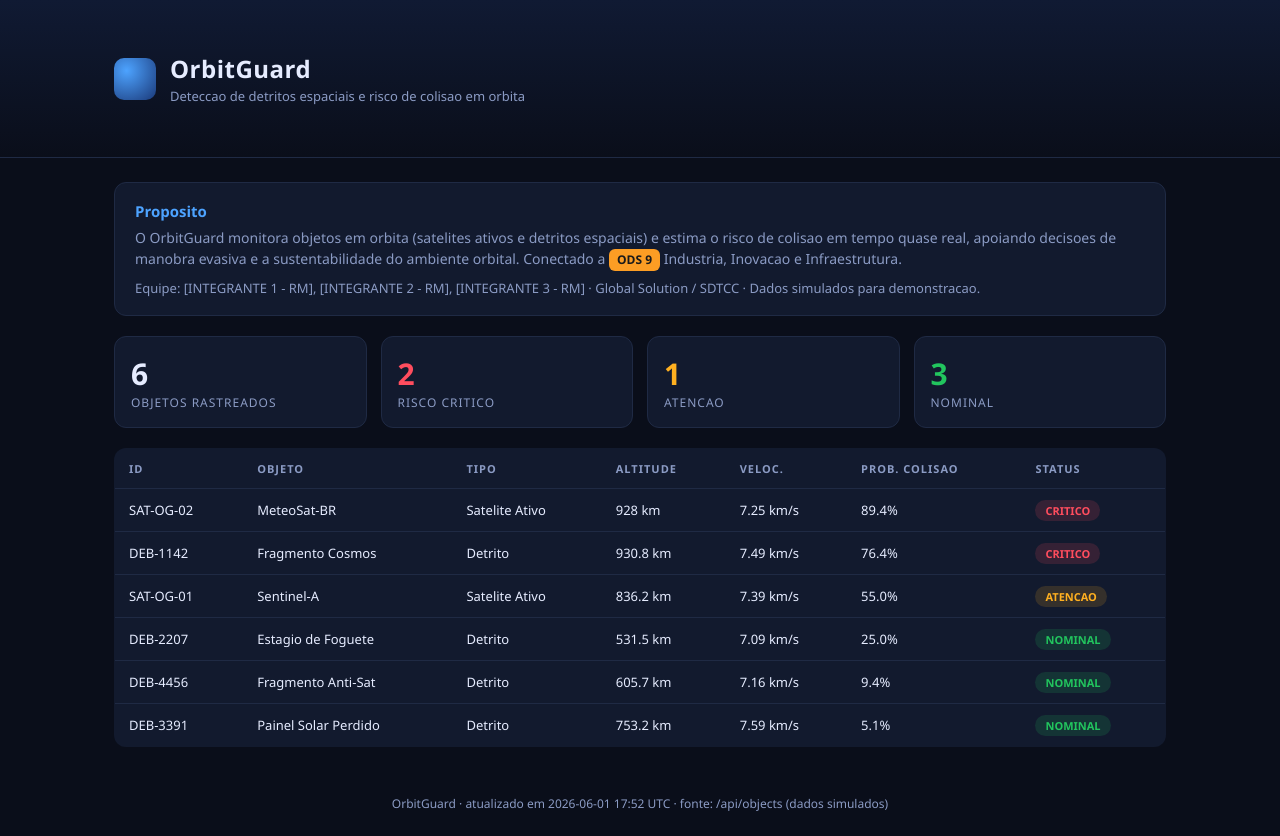
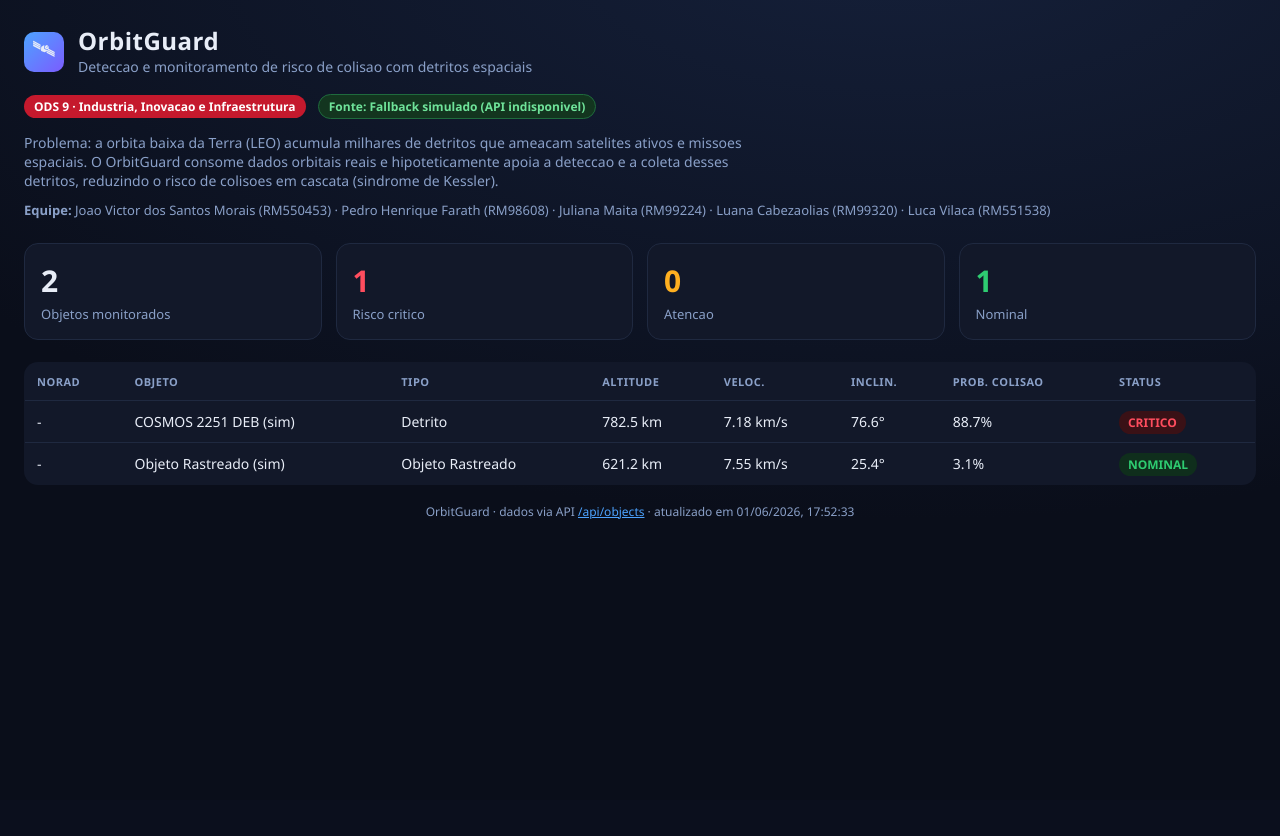
Before and after one commit to WhipDino/orbitguard, a Flask app: page / in a window 1280 px wide. After the commit the page ends 519 px from the top, so only its background shows below. Run offline with Flask 3, Linux system fonts and the light colour scheme; data that the repository does not hold is empty.

Commit message:
feat: v2.0 consome API real CelesTrak + equipe e ODS 9 no dashboard

```diff
--- a/app.py
+++ b/app.py
@@ -1,76 +1,128 @@
 import os
 import math
-import random
+import time
 from datetime import datetime, timezone
+
+import requests
 from flask import Flask, jsonify, render_template
 
 app = Flask(__name__)
 
-# ---------------------------------------------------------------------------
-# OrbitGuard - Dashboard de Status Orbital + Risco de Colisao
-# Global Solution / SDTCC - Industria Espacial - ODS 9
-# Dados de detritos espaciais SIMULADOS para fins de demonstracao.
-# ---------------------------------------------------------------------------
+# Fonte de dados orbitais REAIS (publica, sem login/chave): CelesTrak GP API.
+# Grupo "cosmos-2251-debris": fragmentos reais da colisao Cosmos-2251 / Iridium-33 (2009),
+# um dos maiores eventos de geracao de detritos espaciais da historia.
+CELESTRAK_URL = (
+    "https://celestrak.org/NORAD/elements/gp.php"
+    "?GROUP=cosmos-2251-debris&FORMAT=json"
+)
 
-TRACKED_OBJECTS = [
-    {"id": "SAT-OG-01", "name": "Sentinel-A", "type": "Satelite Ativo"},
-    {"id": "SAT-OG-02", "name": "MeteoSat-BR", "type": "Satelite Ativo"},
-    {"id": "DEB-1142", "name": "Fragmento Cosmos", "type": "Detrito"},
-    {"id": "DEB-2207", "name": "Estagio de Foguete", "type": "Detrito"},
-    {"id": "DEB-3391", "name": "Painel Solar Perdido", "type": "Detrito"},
-    {"id": "DEB-4456", "name": "Fragmento Anti-Sat", "type": "Detrito"},
+# Constantes fisicas (Terra)
+MU = 398600.4418          # km^3/s^2  -> parametro gravitacional padrao
+EARTH_RADIUS = 6378.137   # km        -> raio equatorial medio
+
+# Cache em memoria. A CelesTrak atualiza os dados poucas vezes ao dia e limita
+# requisicoes frequentes (rate-limit), entao usamos um TTL longo (2h).
+_CACHE = {"ts": 0, "data": None, "source": None}
+_CACHE_TTL = 7200  # 2 horas (alinhado a recomendacao da CelesTrak)
+
+# Fallback simulado (usado apenas se a API real estiver indisponivel)
+_FALLBACK = [
+    {"id": "DEB-2207", "name": "COSMOS 2251 DEB (sim)", "type": "Detrito",
+     "altitude_km": 782.5, "velocity_kms": 7.18, "inclination_deg": 76.6,
+     "collision_prob": 0.887, "norad_id": None, "epoch": None},
+    {"id": "SAT-OG-01", "name": "Objeto Rastreado (sim)", "type": "Objeto Rastreado",
+     "altitude_km": 621.2, "velocity_kms": 7.55, "inclination_deg": 25.4,
+     "collision_prob": 0.031, "norad_id": None, "epoch": None},
 ]
 
 
-def risk_level(prob):
-    if prob >= 0.66:
+def _risk_from(altitude_km, collision_prob):
+    if collision_prob >= 0.7 or altitude_km < 500:
         return "CRITICO"
-    if prob >= 0.33:
+    if collision_prob >= 0.35:
         return "ATENCAO"
     return "NOMINAL"
 
 
-def snapshot():
-    rng = random.Random()
-    objs = []
-    for o in TRACKED_OBJECTS:
-        alt = round(rng.uniform(400, 1200), 1)
-        vel = round(rng.uniform(6.9, 7.8), 2)
-        prob = round(rng.random(), 3)
-        objs.append({
-            **o,
-            "altitude_km": alt,
-            "velocity_kms": vel,
-            "inclination_deg": round(rng.uniform(0, 98), 1),
-            "collision_prob": prob,
-            "risk": risk_level(prob),
-        })
-    objs.sort(key=lambda x: x["collision_prob"], reverse=True)
-    return objs
+def _transform(gp):
+    mm = float(gp.get("MEAN_MOTION", 0) or 0)
+    if mm <= 0:
+        return None
+    period_s = 86400.0 / mm
+    a = (MU * (period_s / (2 * math.pi)) ** 2) ** (1.0 / 3.0)
+    ecc = float(gp.get("ECCENTRICITY", 0) or 0)
+    altitude = a * (1 - ecc) - EARTH_RADIUS
+    velocity = math.sqrt(MU / a)
+    incl = float(gp.get("INCLINATION", 0) or 0)
+    name = gp.get("OBJECT_NAME", "Desconhecido")
+    norad = gp.get("NORAD_CAT_ID")
+    is_deb = "DEB" in name.upper() or "R/B" in name.upper()
+    obj_type = "Detrito" if is_deb else "Objeto Rastreado"
+    bstar = abs(float(gp.get("BSTAR", 0) or 0))
+    prob = max(0.0, min(0.99, (1.0 / max(altitude, 1)) * 250 + bstar * 800))
+    return {
+        "id": gp.get("OBJECT_ID", str(norad)),
+        "norad_id": norad,
+        "name": name,
+        "type": obj_type,
+        "altitude_km": round(altitude, 1),
+        "velocity_kms": round(velocity, 2),
+        "inclination_deg": round(incl, 1),
+        "collision_prob": round(prob, 3),
+        "epoch": gp.get("EPOCH"),
+        "risk": _risk_from(altitude, prob),
+    }
 
 
-@app.route("/")
-def index():
-    return render_template("index.html",
-                           updated=datetime.now(timezone.utc).strftime("%Y-%m-%d %H:%M UTC"))
+def fetch_objects():
+    now = time.time()
+    if _CACHE["data"] and now - _CACHE["ts"] < _CACHE_TTL:
+        return _CACHE["data"], _CACHE["source"]
+    try:
+        r = requests.get(CELESTRAK_URL, timeout=15,
+                         headers={"User-Agent": "OrbitGuard/2.0"})
+        r.raise_for_status()
+        raw = r.json()
+        objs = [t for t in (_transform(g) for g in raw) if t]
+        objs = sorted(objs, key=lambda o: o["collision_prob"], reverse=True)[:25]
+        if objs:
+            _CACHE.update(ts=now, data=objs, source="CelesTrak (dados reais)")
+            return objs, "CelesTrak (dados reais)"
+    except Exception as e:
+        app.logger.warning("Falha CelesTrak, usando fallback: %s", e)
+    for f in _FALLBACK:
+        f["risk"] = _risk_from(f["altitude_km"], f["collision_prob"])
+    return _FALLBACK, "Fallback simulado (API indisponivel)"
 
 
-@app.route("/api/objects")
-def api_objects():
-    data = snapshot()
-    summary = {
+def build_summary(data):
+    return {
         "total": len(data),
         "criticos": sum(1 for d in data if d["risk"] == "CRITICO"),
         "atencao": sum(1 for d in data if d["risk"] == "ATENCAO"),
         "nominais": sum(1 for d in data if d["risk"] == "NOMINAL"),
         "timestamp": datetime.now(timezone.utc).isoformat(),
     }
+
+
+@app.route("/")
+def index():
+    data, source = fetch_objects()
+    return render_template("index.html", objects=data,
+                           summary=build_summary(data), source=source)
+
+
+@app.route("/api/objects")
+def api_objects():
+    data, source = fetch_objects()
+    summary = build_summary(data)
+    summary["source"] = source
     return jsonify({"summary": summary, "objects": data})
 
 
 @app.route("/health")
 def health():
-    return jsonify({"status": "ok", "service": "orbitguard", "version": "1.1.0"})
+    return jsonify({"status": "ok", "service": "orbitguard", "version": "2.0.0"})
 
 
 if __name__ == "__main__":
--- a/requirements.txt
+++ b/requirements.txt
@@ -1,2 +1,3 @@
 Flask==3.0.3
 gunicorn==22.0.0
+requests==2.32.3
--- a/templates/index.html
+++ b/templates/index.html
@@ -1,93 +1,106 @@
-<!DOCTYPE html>
+<!doctype html>
 <html lang="pt-br">
 <head>
 <meta charset="utf-8">
 <meta name="viewport" content="width=device-width, initial-scale=1">
-<title>OrbitGuard - Status Orbital & Risco de Colisao</title>
+<title>OrbitGuard - Monitoramento de Detritos Espaciais</title>
 <style>
-  :root { --bg:#0a0e1a; --card:#121a2e; --line:#1f2a44; --txt:#e6ecff; --mut:#8b9bc4;
-          --crit:#ff4d5e; --att:#ffb020; --nom:#22c55e; --acc:#4da3ff; }
-  * { box-sizing:border-box; margin:0; padding:0; }
-  body { background:var(--bg); color:var(--txt); font-family:Segoe UI,Roboto,Arial,sans-serif; }
-  header { padding:28px 24px; border-bottom:1px solid var(--line);
-           background:linear-gradient(180deg,#101a33,#0a0e1a); }
-  .brand { display:flex; align-items:center; gap:14px; }
-  .logo { width:42px; height:42px; border-radius:10px;
-          background:radial-gradient(circle at 30% 30%,#4da3ff,#1b3a7a); }
-  h1 { font-size:24px; letter-spacing:.5px; }
-  .tag { color:var(--mut); font-size:13px; margin-top:2px; }
-  .wrap { max-width:1100px; margin:0 auto; padding:24px; }
-  .purpose { background:var(--card); border:1px solid var(--line); border-radius:12px;
-             padding:18px 20px; margin-bottom:20px; }
-  .purpose h2 { font-size:15px; color:var(--acc); margin-bottom:6px; }
-  .purpose p { color:var(--mut); font-size:14px; line-height:1.5; }
-  .cards { display:grid; grid-template-columns:repeat(4,1fr); gap:14px; margin-bottom:20px; }
-  .kpi { background:var(--card); border:1px solid var(--line); border-radius:12px; padding:16px; }
-  .kpi .n { font-size:30px; font-weight:700; }
-  .kpi .l { color:var(--mut); font-size:12px; text-transform:uppercase; letter-spacing:1px; }
-  table { width:100%; border-collapse:collapse; background:var(--card);
-          border:1px solid var(--line); border-radius:12px; overflow:hidden; }
-  th,td { padding:12px 14px; text-align:left; font-size:13px; border-bottom:1px solid var(--line); }
-  th { color:var(--mut); text-transform:uppercase; font-size:11px; letter-spacing:1px; }
-  .badge { padding:3px 10px; border-radius:20px; font-size:11px; font-weight:700; }
-  .CRITICO { background:rgba(255,77,94,.15); color:var(--crit); }
-  .ATENCAO { background:rgba(255,176,32,.15); color:var(--att); }
-  .NOMINAL { background:rgba(34,197,94,.15); color:var(--nom); }
-  footer { color:var(--mut); font-size:12px; text-align:center; padding:24px; }
-  .ods { display:inline-block; background:#fc9d24; color:#1a1a1a; font-weight:700;
-         border-radius:6px; padding:2px 8px; font-size:12px; }
-  .team { color:var(--mut); font-size:13px; margin-top:8px; }
+:root{--bg:#0a0e1a;--card:#121829;--line:#1f2940;--txt:#e8edf7;--mut:#8aa0c8;
+--crit:#ff4d5e;--att:#ffb020;--nom:#2ecc71;--accent:#4da3ff;}
+*{box-sizing:border-box;margin:0;padding:0}
+body{background:radial-gradient(1200px 600px at 70% -10%,#15203a,var(--bg));
+color:var(--txt);font-family:'Segoe UI',system-ui,sans-serif;padding:24px;min-height:100vh}
+header{display:flex;align-items:center;gap:14px;margin-bottom:6px}
+.logo{width:40px;height:40px;border-radius:10px;background:linear-gradient(135deg,#4da3ff,#7b5cff);
+display:flex;align-items:center;justify-content:center;font-size:22px}
+h1{font-size:24px;letter-spacing:.5px}
+.sub{color:var(--mut);font-size:14px;margin-bottom:4px}
+.ods{display:inline-block;background:#c5192d;color:#fff;font-size:12px;font-weight:700;
+padding:3px 10px;border-radius:20px;margin-top:8px}
+.src{display:inline-block;background:#13351f;color:#6fe39a;font-size:12px;font-weight:600;
+padding:3px 10px;border-radius:20px;margin:8px 0 0 8px;border:1px solid #1f6b3d}
+.team{color:var(--mut);font-size:13px;margin-top:10px;line-height:1.6}
+.kpis{display:grid;grid-template-columns:repeat(4,1fr);gap:14px;margin:22px 0}
+.kpi{background:var(--card);border:1px solid var(--line);border-radius:14px;padding:16px}
+.kpi .n{font-size:30px;font-weight:700}.kpi .l{color:var(--mut);font-size:13px;margin-top:4px}
+table{width:100%;border-collapse:collapse;background:var(--card);border:1px solid var(--line);
+border-radius:14px;overflow:hidden}
+th,td{padding:11px 12px;text-align:left;border-bottom:1px solid var(--line);font-size:14px}
+th{color:var(--mut);font-weight:600;text-transform:uppercase;font-size:11px;letter-spacing:.5px}
+tr:last-child td{border-bottom:none}
+.badge{padding:3px 9px;border-radius:20px;font-size:12px;font-weight:700}
+.CRITICO{background:#3a1116;color:var(--crit)}.ATENCAO{background:#3a2c0e;color:var(--att)}
+.NOMINAL{background:#0f2e1c;color:var(--nom)}
+footer{margin-top:18px;color:var(--mut);font-size:12px;text-align:center}
+a{color:var(--accent)}
 </style>
 </head>
 <body>
 <header>
-  <div class="wrap brand">
-    <div class="logo"></div>
+  <div class="logo">&#128752;</div>
   <div>
     <h1>OrbitGuard</h1>
-      <div class="tag">Deteccao de detritos espaciais e risco de colisao em orbita</div>
-    </div>
+    <div class="sub">Deteccao e monitoramento de risco de colisao com detritos espaciais</div>
   </div>
 </header>
-<div class="wrap">
-  <div class="purpose">
-    <h2>Proposito</h2>
-    <p>O OrbitGuard monitora objetos em orbita (satelites ativos e detritos espaciais) e
-    estima o risco de colisao em tempo quase real, apoiando decisoes de manobra evasiva e
-    a sustentabilidade do ambiente orbital. Conectado a <span class="ods">ODS 9</span>
-    Industria, Inovacao e Infraestrutura.</p>
-    <div class="team">Equipe: [INTEGRANTE 1 - RM], [INTEGRANTE 2 - RM], [INTEGRANTE 3 - RM]
-    &middot; Global Solution / SDTCC &middot; Dados simulados para demonstracao.</div>
+<div>
+  <span class="ods">ODS 9 &middot; Industria, Inovacao e Infraestrutura</span>
+  <span class="src" id="src-badge">Fonte: carregando...</span>
 </div>
-  <div class="cards">
-    <div class="kpi"><div class="n" id="k-total">-</div><div class="l">Objetos rastreados</div></div>
+<p class="sub" style="margin-top:14px;max-width:760px">
+  Problema: a orbita baixa da Terra (LEO) acumula milhares de detritos que ameacam satelites
+  ativos e missoes espaciais. O OrbitGuard consome dados orbitais reais e hipoteticamente
+  apoia a deteccao e a coleta desses detritos, reduzindo o risco de colisoes em cascata
+  (sindrome de Kessler).
+</p>
+<div class="team">
+  <b>Equipe:</b>
+  Joao Victor dos Santos Morais (RM550453) &middot;
+  Pedro Henrique Farath (RM98608) &middot;
+  Juliana Maita (RM99224) &middot;
+  Luana Cabezaolias (RM99320) &middot;
+  Luca Vilaca (RM551538)
+</div>
+
+<div class="kpis">
+  <div class="kpi"><div class="n" id="k-total">-</div><div class="l">Objetos monitorados</div></div>
   <div class="kpi"><div class="n" style="color:var(--crit)" id="k-crit">-</div><div class="l">Risco critico</div></div>
   <div class="kpi"><div class="n" style="color:var(--att)" id="k-att">-</div><div class="l">Atencao</div></div>
   <div class="kpi"><div class="n" style="color:var(--nom)" id="k-nom">-</div><div class="l">Nominal</div></div>
 </div>
+
 <table>
-    <thead><tr><th>ID</th><th>Objeto</th><th>Tipo</th><th>Altitude</th>
-    <th>Veloc.</th><th>Prob. colisao</th><th>Status</th></tr></thead>
-    <tbody id="rows"><tr><td colspan="7">Carregando...</td></tr></tbody>
+  <thead><tr><th>NORAD</th><th>Objeto</th><th>Tipo</th><th>Altitude</th>
+  <th>Veloc.</th><th>Inclin.</th><th>Prob. colisao</th><th>Status</th></tr></thead>
+  <tbody id="rows"><tr><td colspan="8">Carregando dados orbitais...</td></tr></tbody>
 </table>
-</div>
-<footer>OrbitGuard &middot; atualizado em {{ updated }} &middot; fonte: /api/objects (dados simulados)</footer>
+
+<footer>OrbitGuard &middot; dados via API <a href="/api/objects">/api/objects</a> &middot; atualizado em <span id="ts">-</span></footer>
+
 <script>
-async function load() {
+async function load(){
+  try{
     const r = await fetch('/api/objects');
     const d = await r.json();
-  document.getElementById('k-total').textContent = d.summary.total;
-  document.getElementById('k-crit').textContent = d.summary.criticos;
-  document.getElementById('k-att').textContent = d.summary.atencao;
-  document.getElementById('k-nom').textContent = d.summary.nominais;
+    const s = d.summary;
+    document.getElementById('k-total').textContent = s.total;
+    document.getElementById('k-crit').textContent = s.criticos;
+    document.getElementById('k-att').textContent = s.atencao;
+    document.getElementById('k-nom').textContent = s.nominais;
+    document.getElementById('ts').textContent = new Date(s.timestamp).toLocaleString('pt-BR');
+    document.getElementById('src-badge').textContent = 'Fonte: ' + (s.source || '-');
     const rows = d.objects.map(o => `<tr>
-    <td>${o.id}</td><td>${o.name}</td><td>${o.type}</td>
+      <td>${o.norad_id ?? '-'}</td><td>${o.name}</td><td>${o.type}</td>
       <td>${o.altitude_km} km</td><td>${o.velocity_kms} km/s</td>
-    <td>${(o.collision_prob*100).toFixed(1)}%</td>
+      <td>${o.inclination_deg}&deg;</td><td>${(o.collision_prob*100).toFixed(1)}%</td>
       <td><span class="badge ${o.risk}">${o.risk}</span></td></tr>`).join('');
     document.getElementById('rows').innerHTML = rows;
+  }catch(e){
+    document.getElementById('rows').innerHTML = '<tr><td colspan="8">Erro ao carregar dados.</td></tr>';
   }
-load(); setInterval(load, 5000);
+}
+load();
+setInterval(load, 60000);
 </script>
 </body>
 </html>
```
Also changed, not shown: README.md. Lines whose indentation alone changed are shown as unchanged.
